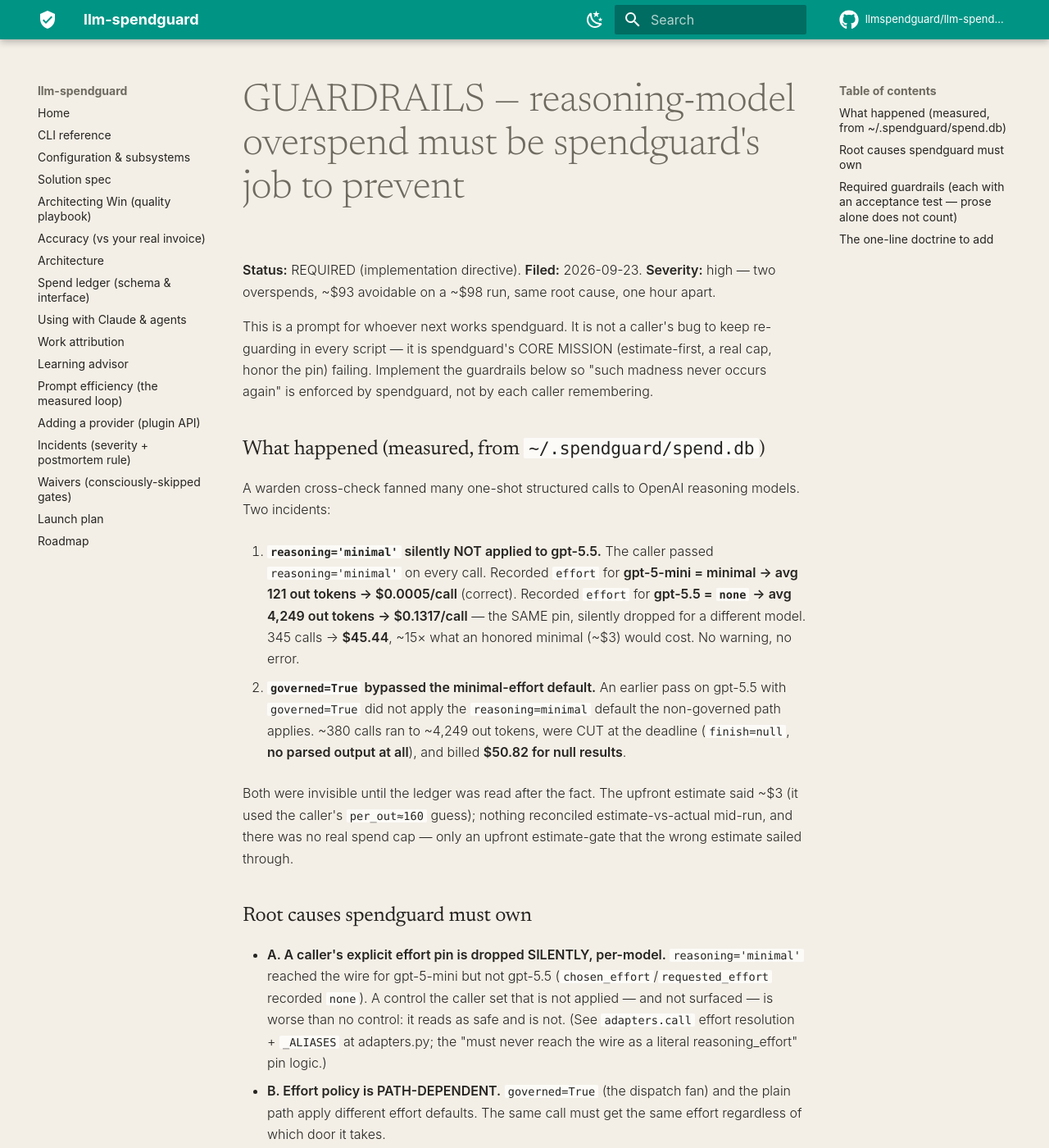
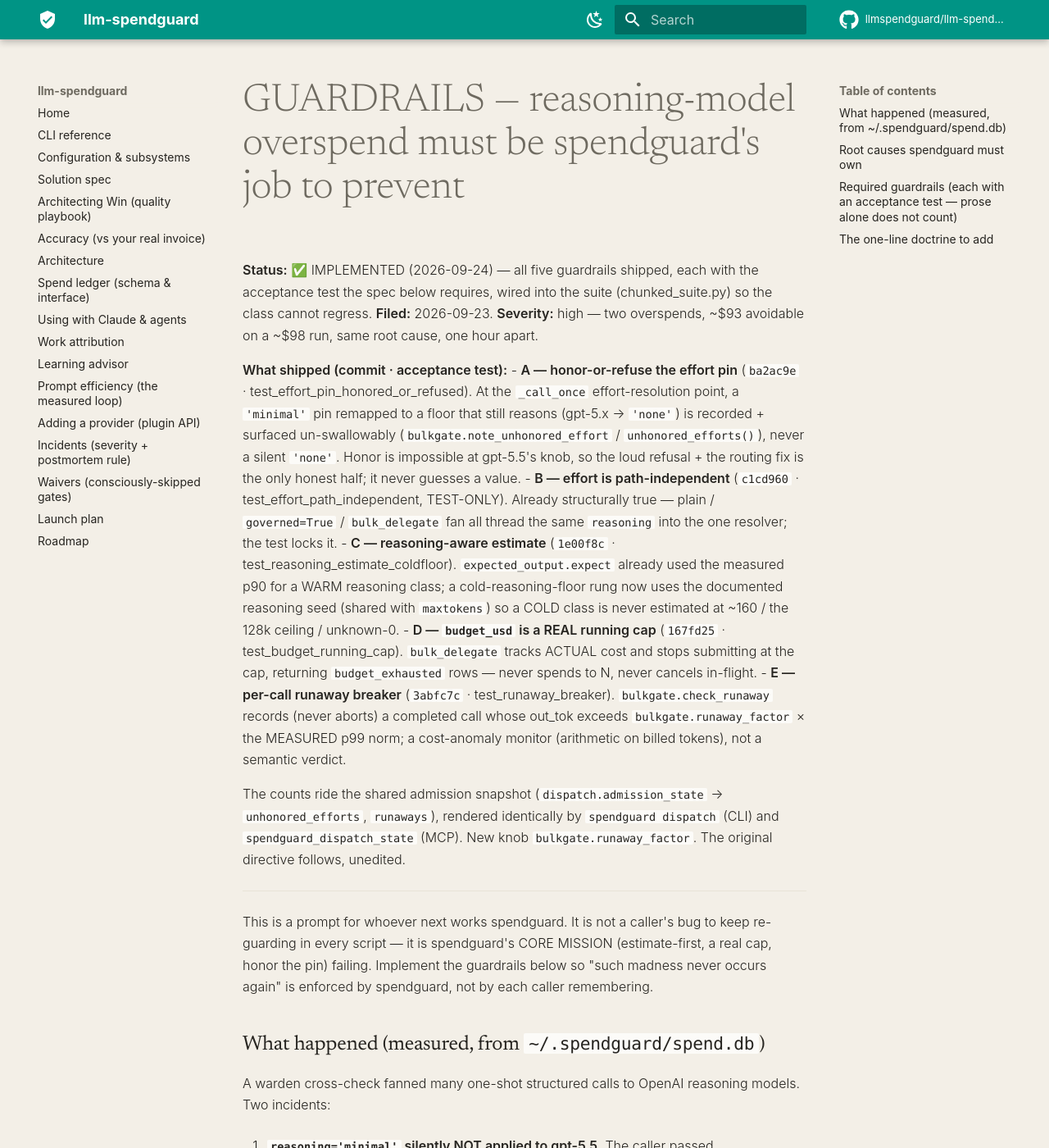
Before and after one commit to llmspendguard/llm-spendguard, an MkDocs documentation site: the page built from docs/GUARDRAILS_reasoning_overspend.md, in a window 1280 px wide and 1400 px high. Shown: the whole window at 82% size. Built offline with MkDocs 1.6.1 and Material for MkDocs 9.7.7, drawn with Linux system fonts in a browser that asks for light colours; comment, search, counter and statistics services are not loaded.

Commit message:
docs: mark GUARDRAILS reasoning-overspend directive IMPLEMENTED (A–E all shipped, each with its acceptance test)
Co-Authored-By: Claude Opus 4.8 <noreply@anthropic.com>

```diff
--- a/docs/GUARDRAILS_reasoning_overspend.md
+++ b/docs/GUARDRAILS_reasoning_overspend.md
@@ -1,7 +1,30 @@
 # GUARDRAILS — reasoning-model overspend must be spendguard's job to prevent
 
-**Status:** REQUIRED (implementation directive). **Filed:** 2026-09-23. **Severity:** high — two overspends, ~$93
-avoidable on a ~$98 run, same root cause, one hour apart.
+**Status:** ✅ IMPLEMENTED (2026-09-24) — all five guardrails shipped, each with the acceptance test the spec below
+requires, wired into the suite (chunked_suite.py) so the class cannot regress. **Filed:** 2026-09-23. **Severity:**
+high — two overspends, ~$93 avoidable on a ~$98 run, same root cause, one hour apart.
+
+**What shipped (commit · acceptance test):**
+- **A — honor-or-refuse the effort pin** (`ba2ac9e` · test_effort_pin_honored_or_refused). At the `_call_once`
+  effort-resolution point, a `'minimal'` pin remapped to a floor that still reasons (gpt-5.x → `'none'`) is recorded +
+  surfaced un-swallowably (`bulkgate.note_unhonored_effort` / `unhonored_efforts()`), never a silent `'none'`. Honor is
+  impossible at gpt-5.5's knob, so the loud refusal + the routing fix is the only honest half; it never guesses a value.
+- **B — effort is path-independent** (`c1cd960` · test_effort_path_independent, TEST-ONLY). Already structurally true —
+  plain / `governed=True` / `bulk_delegate` fan all thread the same `reasoning` into the one resolver; the test locks it.
+- **C — reasoning-aware estimate** (`1e00f8c` · test_reasoning_estimate_coldfloor). `expected_output.expect` already
+  used the measured p90 for a WARM reasoning class; a cold-reasoning-floor rung now uses the documented reasoning seed
+  (shared with `maxtokens`) so a COLD class is never estimated at ~160 / the 128k ceiling / unknown-0.
+- **D — `budget_usd` is a REAL running cap** (`167fd25` · test_budget_running_cap). `bulk_delegate` tracks ACTUAL cost
+  and stops submitting at the cap, returning `budget_exhausted` rows — never spends to N, never cancels in-flight.
+- **E — per-call runaway breaker** (`3abfc7c` · test_runaway_breaker). `bulkgate.check_runaway` records (never aborts) a
+  completed call whose out_tok exceeds `bulkgate.runaway_factor` × the MEASURED p99 norm; a cost-anomaly monitor
+  (arithmetic on billed tokens), not a semantic verdict.
+
+The counts ride the shared admission snapshot (`dispatch.admission_state` → `unhonored_efforts`, `runaways`), rendered
+identically by `spendguard dispatch` (CLI) and `spendguard_dispatch_state` (MCP). New knob `bulkgate.runaway_factor`.
+The original directive follows, unedited.
+
+---
 
 This is a prompt for whoever next works spendguard. It is not a caller's bug to keep re-guarding in every script —
 it is spendguard's CORE MISSION (estimate-first, a real cap, honor the pin) failing. Implement the guardrails below so
```
